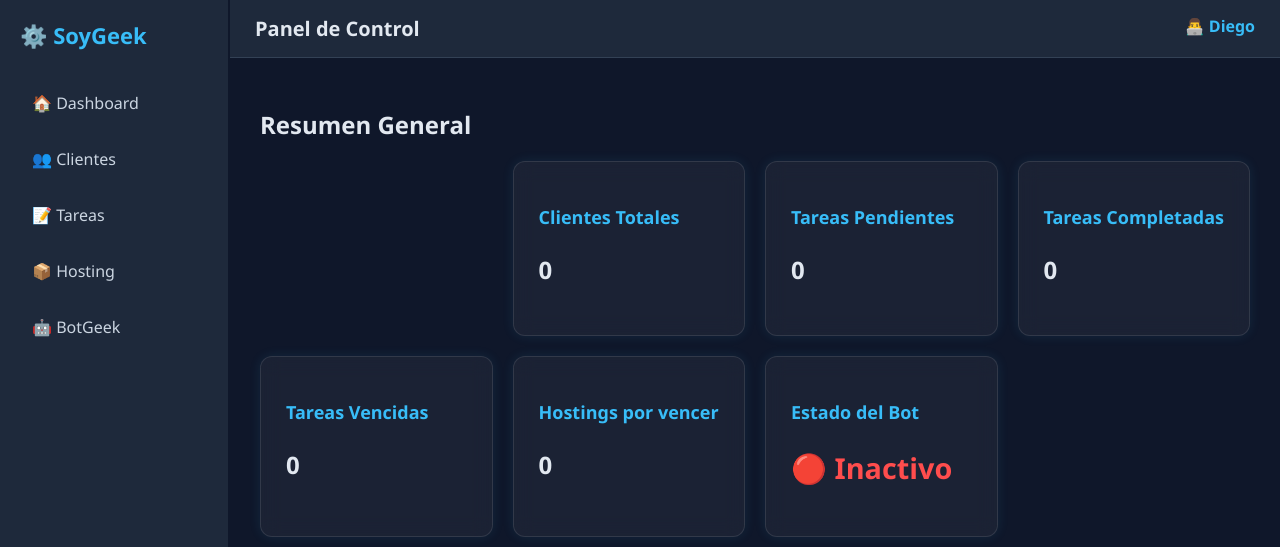
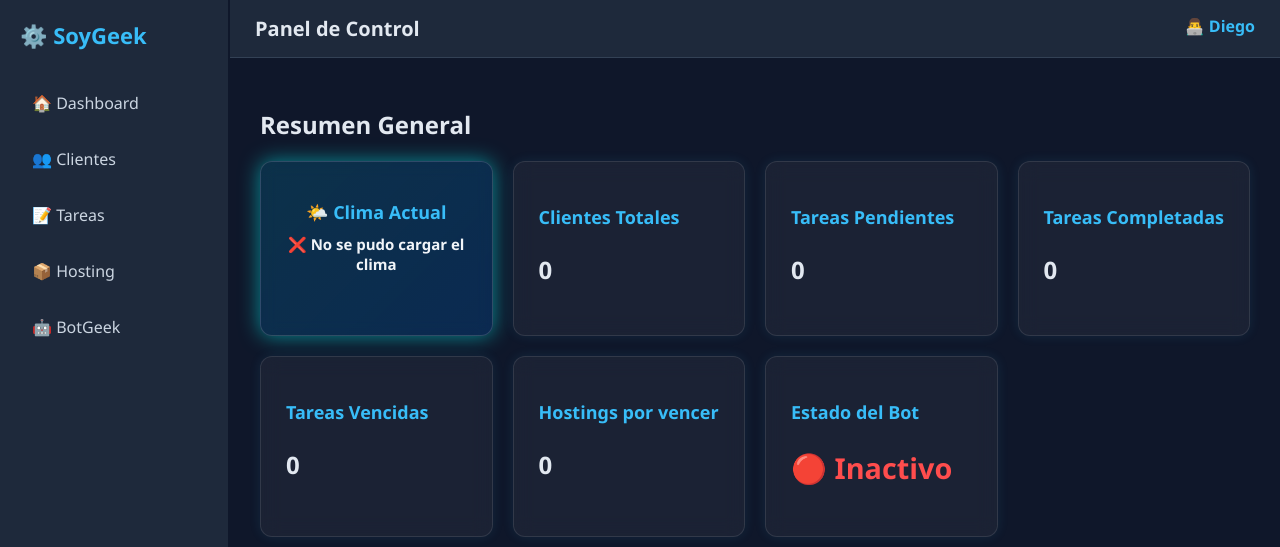
Before and after one commit to D13GOLF/soygeek-panel, a Flask app: page / in a window 1280 px wide. Shown: the top 547 px of the page. Run offline with Flask 3, Linux system fonts and the light colour scheme; data that the repository does not hold is empty.

Commit message:
Update dashboard.css

```diff
--- a/static/css/dashboard.css
+++ b/static/css/dashboard.css
@@ -383,8 +383,8 @@ body {
   cursor: pointer;
 }
 
-/* 🌤️ Clima Futurista Integrado */
-.card.clima-futurista {
+/* 🌤️ Clima Futurista 100% visible y animada */
+.clima-futurista {
   background: linear-gradient(135deg, rgba(0, 200, 255, 0.15), rgba(0, 100, 200, 0.25));
   border: 1px solid rgba(255, 255, 255, 0.15);
   color: #ffffff;
@@ -395,22 +395,32 @@ body {
   padding: 20px;
   border-radius: 12px;
   transition: all 0.3s ease-in-out;
+
+  /* ✅ Forzamos visibilidad (evita conflictos con .card) */
+  opacity: 1 !important;
+  transform: none !important;
 }
 
-.card.clima-futurista img {
+.clima-futurista img {
   width: 80px;
   height: 80px;
   margin: 0 auto 10px;
 }
 
-.card.clima-futurista p {
+.clima-futurista p {
   font-size: 15px;
   margin: 4px 0;
   color: #f1f5f9;
 }
 
-.card.clima-futurista h3 {
+.clima-futurista h3 {
   font-size: 18px;
   color: #38bdf8;
   margin-bottom: 10px;
 }
+
+/* 💫 Animación suave de pulso */
+@keyframes pulso {
+  0% { box-shadow: 0 0 10px rgba(0,255,255,0.2); }
+  100% { box-shadow: 0 0 20px rgba(0,255,255,0.5); }
+}
```
